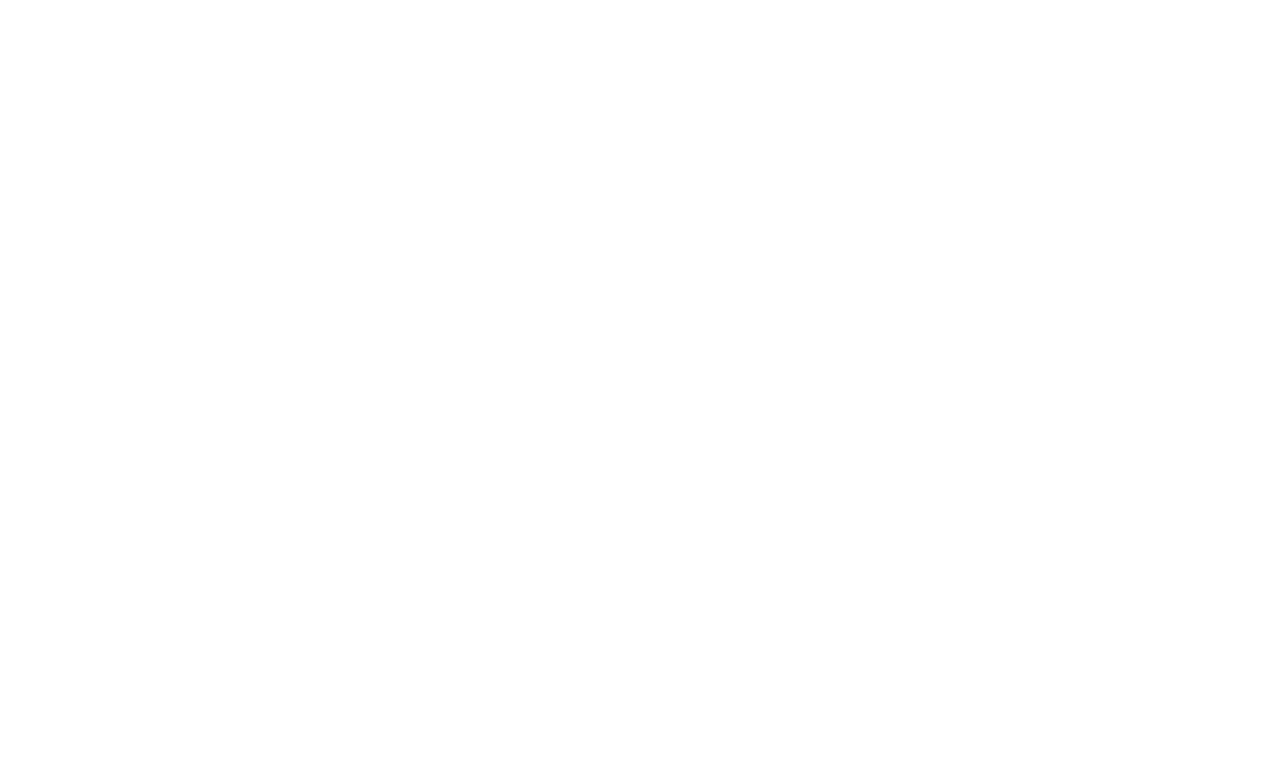
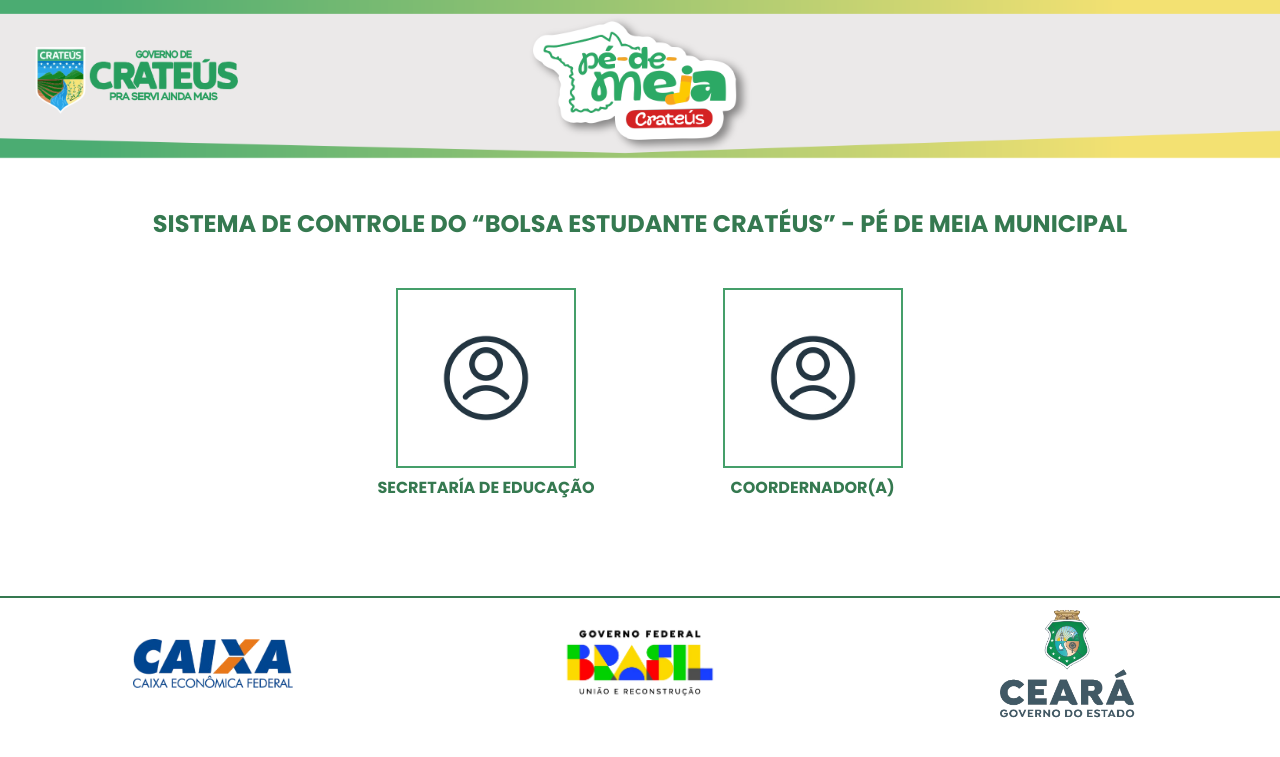
Before and after one commit to Luis-Eduardo-Rodrigues/sistema-projeto-social, a PHP site: page / in a window 1280 px wide. Before the commit the part shown is empty. Shown: the top 757 px of the page. Run offline with PHP 8.4, Linux system fonts and the light colour scheme; some libraries are stand-ins or nearby versions.

Commit message:
homepage

```diff
--- a/index.php
+++ b/index.php
@@ -1,12 +1,110 @@
 <!DOCTYPE html>
 <html lang="pt-br">
+
 <head>
     <meta charset="UTF-8">
     <meta name="viewport" content="width=device-width, initial-scale=1.0">
-    <title>Login - Sistema</title>
+    <title>Página Inicial - Sistema de Controle</title>
     <script src="https://cdn.jsdelivr.net/npm/@tailwindcss/browser@4"></script>
+    <link rel="stylesheet" href="https://cdnjs.cloudflare.com/ajax/libs/font-awesome/7.0.0/css/all.min.css" integrity="sha512-DxV+EoADOkOygM4IR9yXP8Sb2qwgidEmeqAEmDKIOfPRQZOWbXCzLC6vjbZyy0vPisbH2SyW27+ddLVCN+OMzQ==" crossorigin="anonymous" referrerpolicy="no-referrer" />
+    <link rel="preconnect" href="https://fonts.googleapis.com">
+    <link rel="preconnect" href="https://fonts.gstatic.com" crossorigin>
+    <link href="https://fonts.googleapis.com/css2?family=Poppins:ital,wght@0,100;0,200;0,300;0,400;0,500;0,600;0,700;0,800;0,900;1,100;1,200;1,300;1,400;1,500;1,600;1,700;1,800;1,900&display=swap" rel="stylesheet">
+    <style>
+        * {
+            font-family: Poppins
+        }
+    </style>
 </head>
-<body>
 
+<body class="relative">
+    <header class="h-40 flex items-center relative">
+        <img src="./src/header.png" alt="Imagem Cabeçalho">
+    </header>
+    <main class="w-full flex items-center justify-center flex-col gap-12">
+        <div>
+            <p class="font-bold text-[#357950] mt-12 text-2xl">SISTEMA DE CONTROLE DO “BOLSA ESTUDANTE CRATÉUS” - PÉ DE MEIA MUNICIPAL</p>
+        </div>
+        <div class="flex items-center gap-32">
+            <div class="flex items-center justify-center flex-col gap-2 cursor-pointer" onclick="mostrarModalSecretaria()">
+                <div class=" border border-2 border-[#459f6a] p-2">
+                    <img src="./src/user-icon.jpg" alt="Icone de Usuario" class="w-40 cursor-pointer">
+                </div>
+                <p class="font-bold text-[#357950] cursor-pointer">SECRETARÍA DE EDUCAÇÃO</p>
+            </div>
+            <div class="flex items-center justify-center flex-col gap-2 cursor-pointer" onclick="mostrarModalCoordenador()">
+                <div class=" border border-2 border-[#459f6a] p-2">
+                    <img src="./src/user-icon.jpg" alt="Icone de Usuario" class="w-40 cursor-pointer">
+                </div>
+                <p class="font-bold text-[#357950] cursor-pointer">COORDERNADOR(A)</p>
+            </div>
+        </div>
+    </main>
+    <footer class="w-full flex items-center py-2 justify-around mt-24 border-t-2 border-[#357950]">
+        <div>
+            <img src="./src/logo-caixa.png" class="w-40" alt="Logo da Caixa">
+        </div>
+        <div>
+            <img src="./src/logo-gov.png" class="w-40" alt="Logo do Governo Federal">
+        </div>
+        <div>
+            <img src="./src/logo-estado.png" class="w-40" alt="Logo do Estado">
+        </div>
+    </footer>
+
+
+
+
+
+    <!-- modais -->
+    <section class="flex items-center flex-col gap-6 p-4 bg-[#4bac72] absolute top-50 left-150 w-72 hidden" id="modalCoordenador">
+        <div class="flex items-center justify-between w-full">
+            <h2 class="text-2xl font-bold text-white">LOGIN</h2>
+            <button onclick="fecharModalCoordenador()">X</button>
+        </div>
+        <input type="text" class="w-48 border-1 rounded-md" placeholder="Usuario">
+        <input type="password" class="w-48 border-1 rounded-md" placeholder="Senha">
+        <select name="" id="">
+            <option value="">Escolha sua escola</option>
+            <option value="Olavo Bilac">Olavo Bilac</option>
+            <option value="Vilebaldo">Vilebaldo</option>
+        </select>
+        <button class="p-2 bg-purple-600 text-white">Entrar</button>
+    </section>
+
+    <section class="flex items-center flex-col gap-6 p-4 bg-[#4bac72] absolute top-50 left-150 w-72 hidden" id="modalSecretaria">
+        <div class="flex items-center justify-between w-full">
+            <h2 class="text-2xl font-bold text-white">LOGIN</h2>
+            <button onclick="fecharModalSecretaria()">X</button>
+        </div>
+        <input type="text" class="w-48 border-1 rounded-md" placeholder="Usuario">
+        <input type="password" class="w-48 border-1 rounded-md" placeholder="Senha">
+        <button class="p-2 bg-purple-600 text-white">Entrar</button>
+    </section>
+
+    <script>
+        function mostrarModalCoordenador(){
+            const modalCoordenador = document.getElementById("modalCoordenador")
+            modalCoordenador.classList.remove("hidden")
+        }
+
+        function fecharModalCoordenador(){
+            const modalCoordenador = document.getElementById("modalCoordenador")
+
+            modalCoordenador.classList.add("hidden")
+        }
+
+
+        function mostrarModalSecretaria(){
+            const modalSecretaria = document.getElementById("modalSecretaria")
+            modalSecretaria.classList.remove("hidden")
+        }
+
+        function fecharModalSecretaria(){
+            const modalSecretaria = document.getElementById("modalSecretaria")
+            modalSecretaria.classList.add("hidden")
+        }
+    </script>
 </body>
+
 </html>
```
Also changed, not shown: src/governo-crateus.png (added), src/header.png (added), src/logo-caixa.png (added), src/logo-estado.png (added), src/logo-gov.png (added), src/projeto.png (added), src/user-icon.jpg (added), src/user.png (added).
